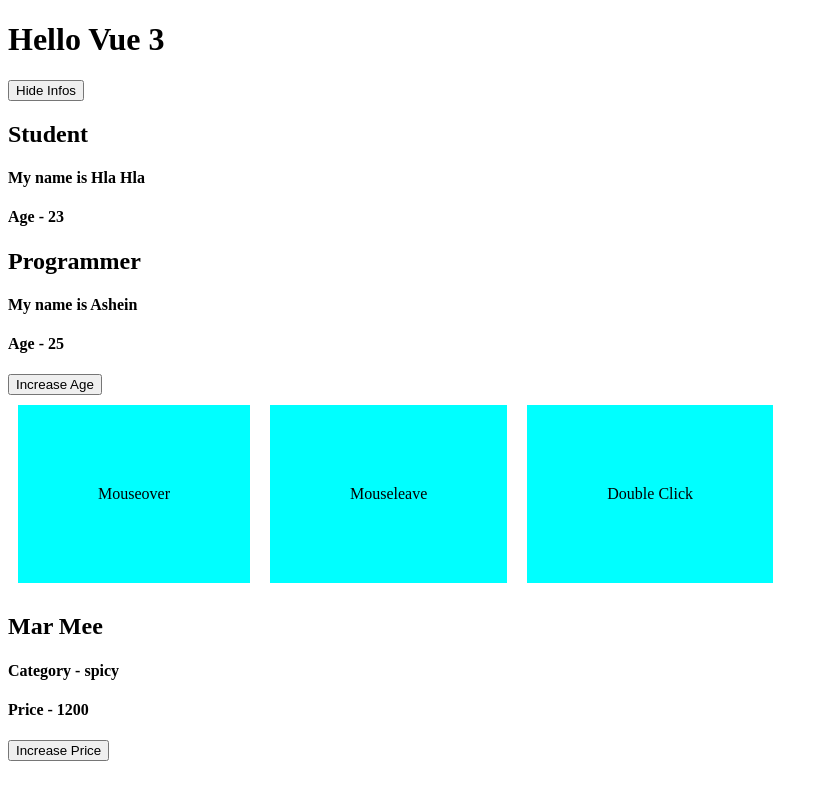
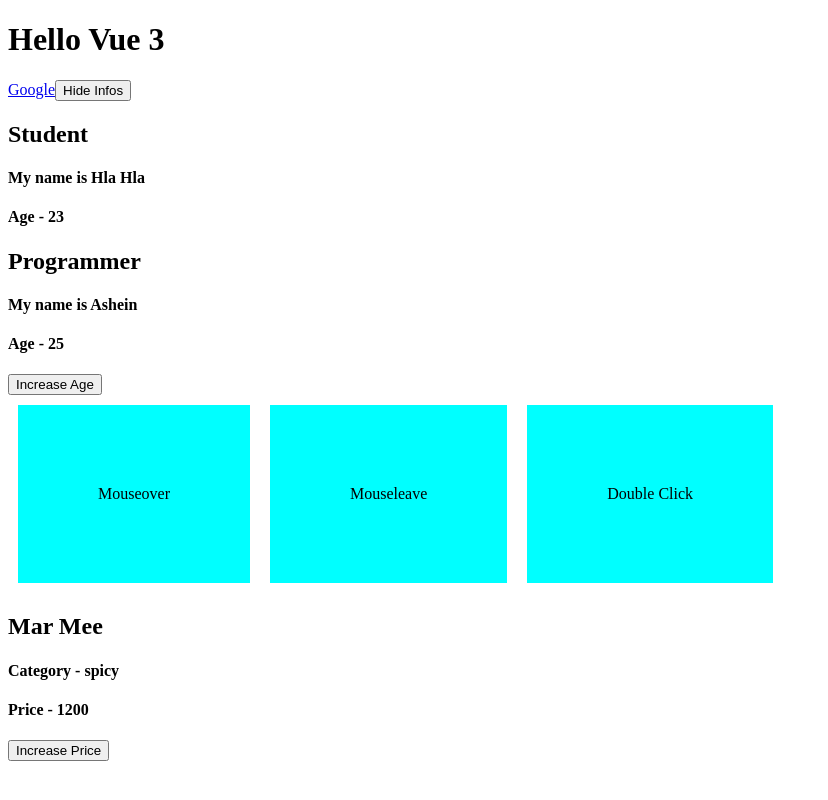
Before and after one commit to ashein-codethedreams/Vue-Basic-Course, a plain HTML site: page index.html in a window 1280 px wide. Shown: the whole page, without its empty margins (0-828 px from the left). Drawn offline with nearby package versions, Linux system fonts and the light colour scheme.

Commit message:
v-for and v-bind

```diff
--- a/app.js
+++ b/app.js
@@ -14,6 +14,7 @@ const app = Vue.createApp({
         },
       ],
       show: true, //value for show div
+      link: "http://www.google.com",
     };
   },
   methods: {
--- a/index.html
+++ b/index.html
@@ -19,6 +19,7 @@
     <h1>Hello Vue 3</h1>
 
     <div id="app">
+      <a v-bind:href="link">Google</a>
       <button v-on:click="show=!show">
         <span v-if="show">Hide Infos</span><span v-if="!show">Show Infos</span>
       </button>
```
